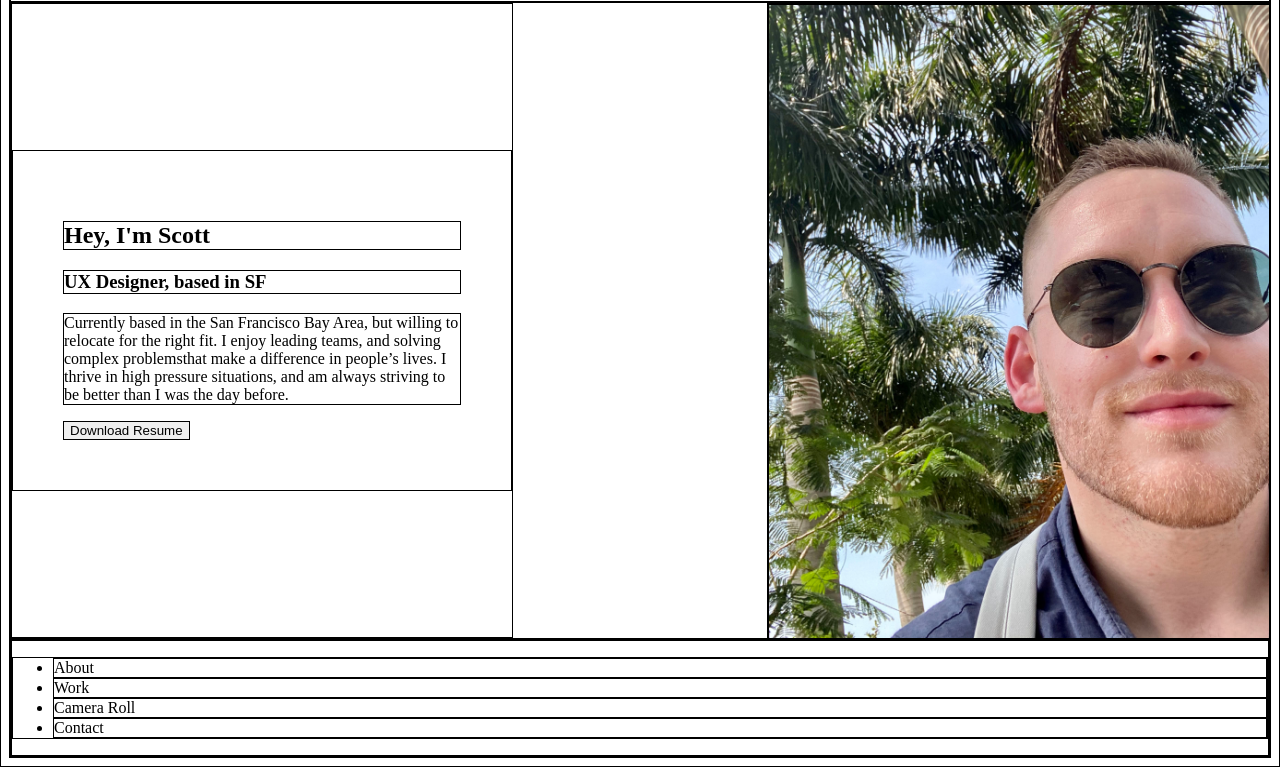
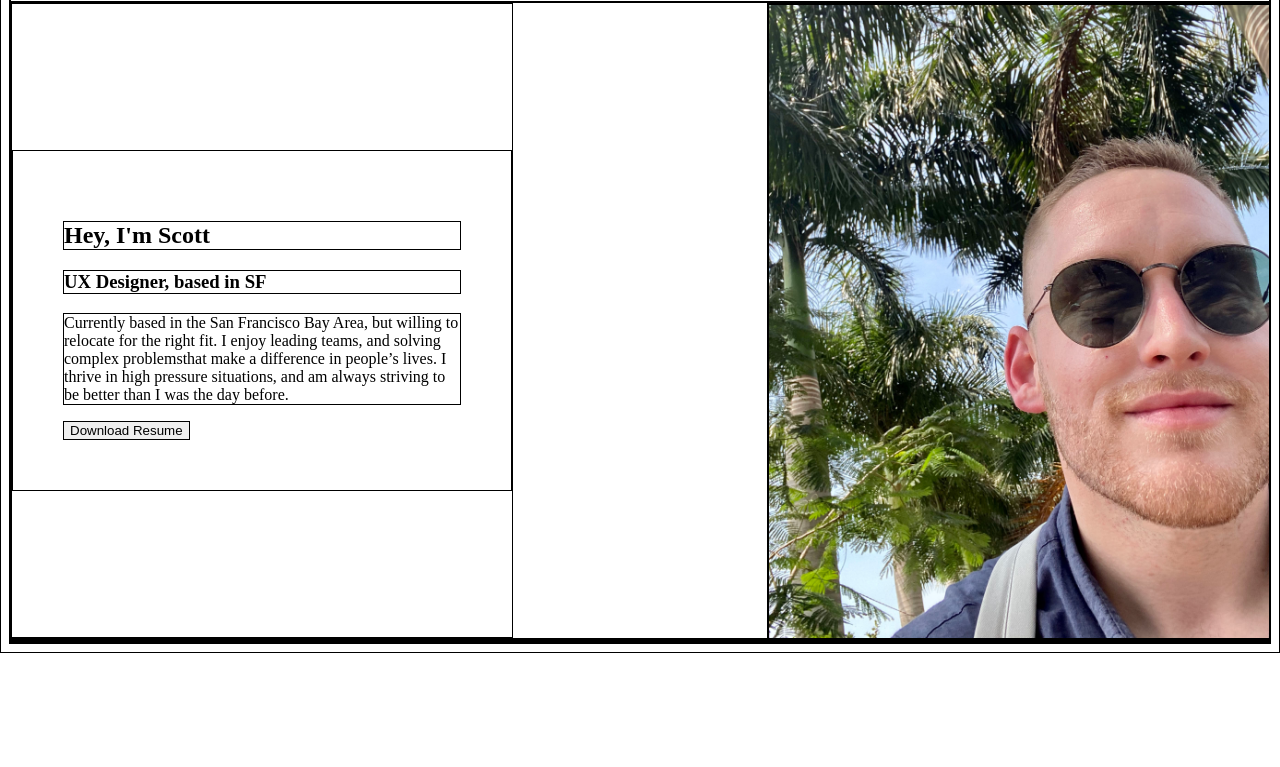
Before and after one commit to scottwstew/UX_UI_HW_17, a plain HTML site: page index.html in a window 1280 px wide. Shown: the part 93-860 px from the top of the page. After the commit the page ends 800 px from the top, so only its background shows below. Drawn offline with Linux system fonts and the light colour scheme.

Commit message:
Update index.html

```diff
--- a/index.html
+++ b/index.html
@@ -50,12 +50,7 @@
 
     <footer>
         <div>
-            <ul>
-                <li class="inline-block"> About </li>
-                <li class="inline-block"> Work </li>
-                <li class="inline-block"> Camera Roll </li>
-                <li class="inline-block"> Contact </li>
-            </ul>
+
         </div>
     </footer>
 </body>
```
